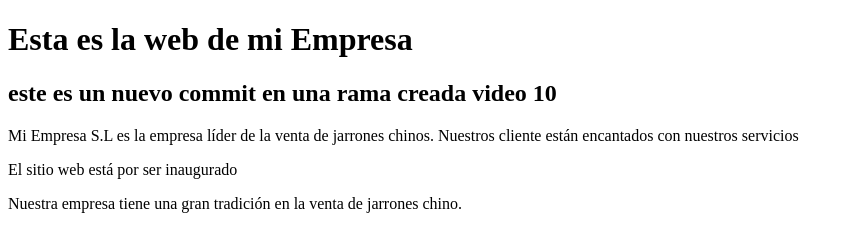
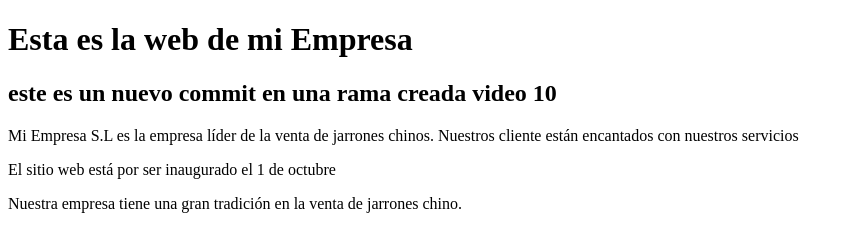
Before and after one commit to jorgevh92/PaginaCliente, a plain HTML site: page index.html in a window 1280 px wide. Shown: the whole page, without its empty margins (0-854 px from the left). Drawn offline with Linux system fonts and the light colour scheme.

Commit message:
Volvemos en octubre

```diff
--- a/index.html
+++ b/index.html
@@ -11,7 +11,7 @@
 		   Mi Empresa S.L es la empresa líder de la venta de jarrones chinos.
 		   Nuestros cliente están encantados con nuestros servicios
 		</p>
-		<p>El sitio web está por ser inaugurado</p>
+		<p>El sitio web está por ser inaugurado el 1 de octubre</p>
 
 
 		<p>Nuestra empresa tiene una gran tradición en la venta de jarrones chino.</p>
```
